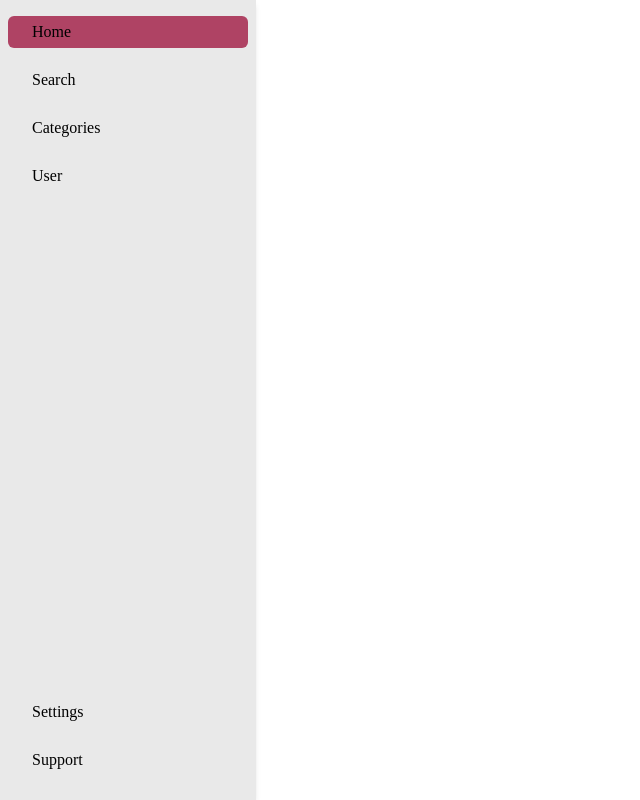
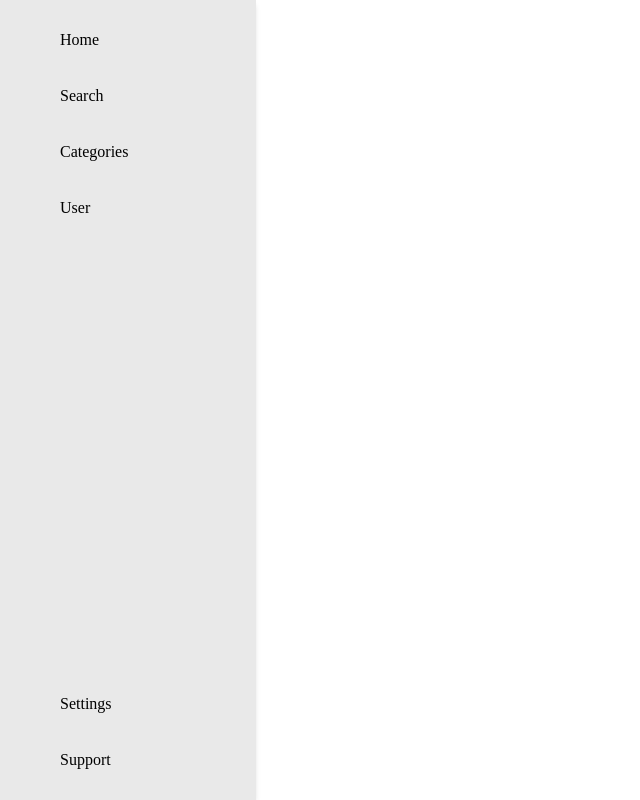
Before and after one commit to ToriCrux/Blog_PageFlow_Front, a Next.js app in the folder engenharia_disciplinada_de_software/: page /Componentes/BarraEsquerda in a window 1280 px wide. Shown: the whole page, without its empty margins (0-640 px from the left). Built offline with nearby package versions, Linux system fonts and the light colour scheme.

Commit message:
User page
adicionado a feature de página de usuário

```diff
--- a/engenharia_disciplinada_de_software/src/app/Componentes/BarraEsquerda/page.tsx
+++ b/engenharia_disciplinada_de_software/src/app/Componentes/BarraEsquerda/page.tsx
@@ -14,12 +14,15 @@ import {
   Footer
 } from "./styles";
 
+import { usePathname, useRouter } from "next/navigation";
 import { BlogUser, fetchUserData } from "@/app/API/UserAPI/ApiUserData";
 
 export default function BarraEsquerda() {
   const [expanded, setExpanded] = useState(false);
   const [user, setUser] = useState<BlogUser | null>(null);
   const [token, setToken] = useState<string | null>(null);
+  const router = useRouter();
+  const pathname = usePathname();
 
   useEffect(() => {
     const loadUser = async () => {
@@ -53,12 +56,12 @@ export default function BarraEsquerda() {
           </UserInfo>
         )}
 
-        <MenuItem $selected>
+        <MenuItem $selected={pathname === "/Home"} onClick={() => router.push("/Home")}>
           <IconWrapper><i className="fas fa-home" /></IconWrapper>
           {expanded && <IconLabel>Home</IconLabel>}
         </MenuItem>
 
-        <MenuItem>
+        <MenuItem onClick={() => router.push("/Search")}>
           <IconWrapper><i className="fas fa-search" /></IconWrapper>
           {expanded && <IconLabel>Search</IconLabel>}
         </MenuItem>
@@ -68,7 +71,7 @@ export default function BarraEsquerda() {
           {expanded && <IconLabel>Categories</IconLabel>}
         </MenuItem>
 
-        <MenuItem>
+        <MenuItem $selected={pathname === "/User"} onClick={() => router.push("/User")}>
           <IconWrapper><i className="fas fa-user" /></IconWrapper>
           {expanded && <IconLabel>User</IconLabel>}
         </MenuItem>
--- a/engenharia_disciplinada_de_software/src/app/Componentes/BarraEsquerda/styles.tsx
+++ b/engenharia_disciplinada_de_software/src/app/Componentes/BarraEsquerda/styles.tsx
@@ -13,17 +13,13 @@ export const Container = tw.div<ContainerProps>`
   duration-300
   ${(p) => (p.$expanded ? "w-64" : "w-16")}
   bg-[#E9E9E9]
-  fixed
-  top-auto
-  left-0
-  z-50
   shadow-md
 `;
 
 export const MenuWrapper = tw.div`
   flex
   flex-col
-  gap-4
+  gap-2
   mt-4
   px-2
 `;
@@ -31,30 +27,40 @@ export const MenuWrapper = tw.div`
 export const IconWrapper = tw.div`
   text-black
   text-xl
+  w-6
+  flex
+  justify-center
 `;
 
 export const MenuItem = tw.div<{ $selected?: boolean }>`
   flex
   items-center
   gap-4
-  p-2
+  h-12
+  w-full
+  px-3
   rounded-md
   cursor-pointer
-  transition-colors
+  transition-all
   duration-200
-  ${(p) => (p.$selected ? "bg-[#9C0D38BF] text-white" : "hover:bg-[#9C0D38] hover:text-white")}
+  ${(p) =>
+    p.$selected
+      ? "bg-[#9C0D38BF] text-white"
+      : "hover:bg-[#9C0D38] hover:text-white"}
 `;
 
 export const IconLabel = tw.span`
   text-black
   font-medium
+  transition-opacity
+  duration-300
 `;
 
 export const Footer = tw.div`
   flex
   flex-col
-  gap-4
-  p-2
+  gap-2
+  px-2
   mb-4
 `;
 
--- a/engenharia_disciplinada_de_software/src/app/Home/page.tsx
+++ b/engenharia_disciplinada_de_software/src/app/Home/page.tsx
@@ -1,26 +1,12 @@
 "use client"
 
-import { useEffect, useState } from 'react';
-import { BlogUser, fetchUserData } from "../API/UserAPI/ApiUserData";
+
 import NavBar from "../Componentes/NavBar/page";
 import BarraEsquerda from "../Componentes/BarraEsquerda/page";
 import CriarPost from "../Componentes/CriarPost/page";
 
 export default function Home() {
-  const [userData, setUserData] = useState<BlogUser | null>(null);
 
-  useEffect(() => {
-    const loadUser = async () => {
-      const user = await fetchUserData();
-      setUserData(user);
-    };
-
-    loadUser();
-  }, []);
-
-  if (!userData) {
-    return <p>Carregando informações do usuário...</p>;
-  }
 
   return (
     <>
--- /dev/null
+++ b/engenharia_disciplinada_de_software/src/app/User/page.tsx
@@ -0,0 +1,60 @@
+'use client';
+
+import { useState, useEffect } from "react";
+import Image from "next/image";
+import BarraEsquerda from "../Componentes/BarraEsquerda/page";
+import NavBar from "../Componentes/NavBar/page";
+import { BarraSuperior } from "./styles";
+import { BlogUser, fetchUserData } from "@/app/API/UserAPI/ApiUserData";
+
+export default function User() {
+  const [user, setUser] = useState<BlogUser | null>(null);
+
+  useEffect(() => {
+    const loadUser = async () => {
+      const data = await fetchUserData();
+      setUser(data);
+    };
+    loadUser();
+  }, []);
+
+  return (
+    <>
+        <NavBar />
+        <BarraEsquerda />
+
+        <BarraSuperior>
+            <div className="relative h-full" style={{ marginLeft: '15%' }}>
+                {/* ✅ Imagem com topo centralizado na barra */}
+                <div
+                className="absolute"
+                style={{
+                    top: '100%',
+                    transform: 'translateY(-50%)',
+                }}
+                >
+                <Image
+                    src="/Img_User_Page.svg"
+                    alt="Usuário"
+                    width={200}
+                    height={200}
+                />
+                </div>
+
+                {/* ✅ Nome do usuário, com margem à esquerda da imagem */}
+                <div className="flex items-end h-full pl-[220px]">
+                <span className="text-white text-2xl font-semibold">
+                    {user ? user.name : "Carregando..."}
+                </span>
+                </div>
+            </div>
+        </BarraSuperior>
+
+        <main className="pt-20 pl-20 pr-4">
+            <div className="max-w-2xl mx-auto">
+                {/* Conteúdo da página */}
+            </div>
+        </main>
+    </>
+  );
+}
--- /dev/null
+++ b/engenharia_disciplinada_de_software/src/app/User/styles.tsx
@@ -0,0 +1,8 @@
+import tw from 'tailwind-styled-components';
+
+export const BarraSuperior = tw.div`
+  bg-[#2F2E41]
+  h-[150px]         // você pode ajustar conforme necessário
+  ml-16             // respeita largura da sidebar colapsada
+  mr-0
+`;
```
Also changed, not shown: engenharia_disciplinada_de_software/public/Img_User_Page.svg (added).
